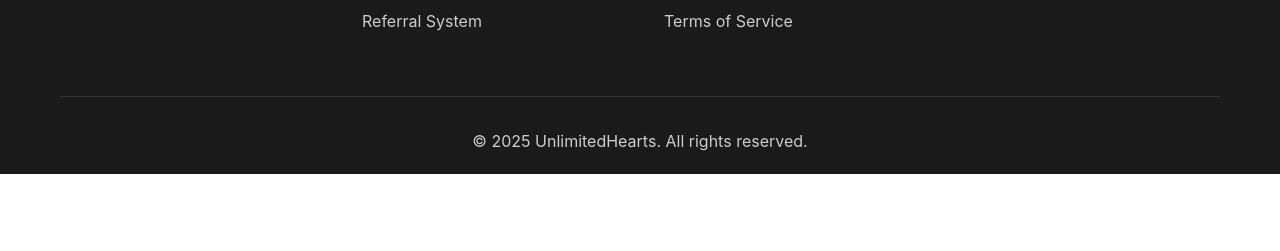
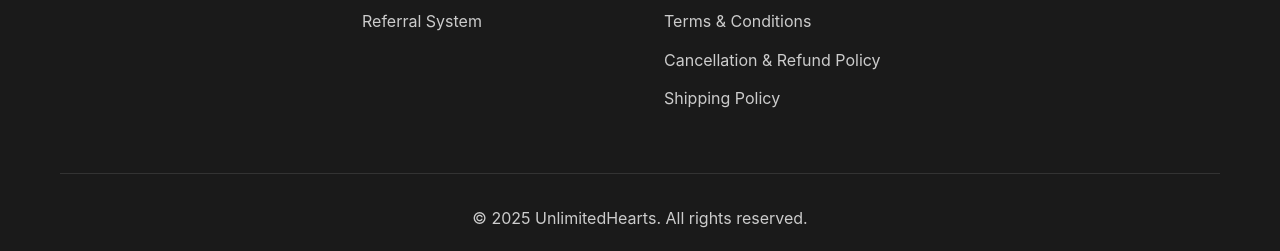
Before and after one commit to AKM-dv/unlimitedhub, a plain HTML site: page index.html in a window 1280 px wide. Shown: the part 4151-4402 px from the top of the page. Before the commit the page ends 4325 px from the top, so only its background shows below. Drawn offline with nearby package versions, Linux system fonts and the light colour scheme; a web font is replaced by a local one.

Commit message:
connected policy with footer

```diff
--- a/index.html
+++ b/index.html
@@ -301,8 +301,10 @@
                     <ul>
                         <li><a href="#">Help Center</a></li>
                         <li><a href="#">Contact Us</a></li>
-                        <li><a href="#">Privacy Policy</a></li>
-                        <li><a href="#">Terms of Service</a></li>
+                        <li><a href="privacy-policy.html">Privacy Policy</a></li>
+                        <li><a href="terms-and-conditions.html">Terms & Conditions</a></li>
+                        <li><a href="cancellation-refund-policy.html">Cancellation & Refund Policy</a></li>
+                        <li><a href="shipping-policy.html">Shipping Policy</a></li>
                     </ul>
                 </div>
 
```
